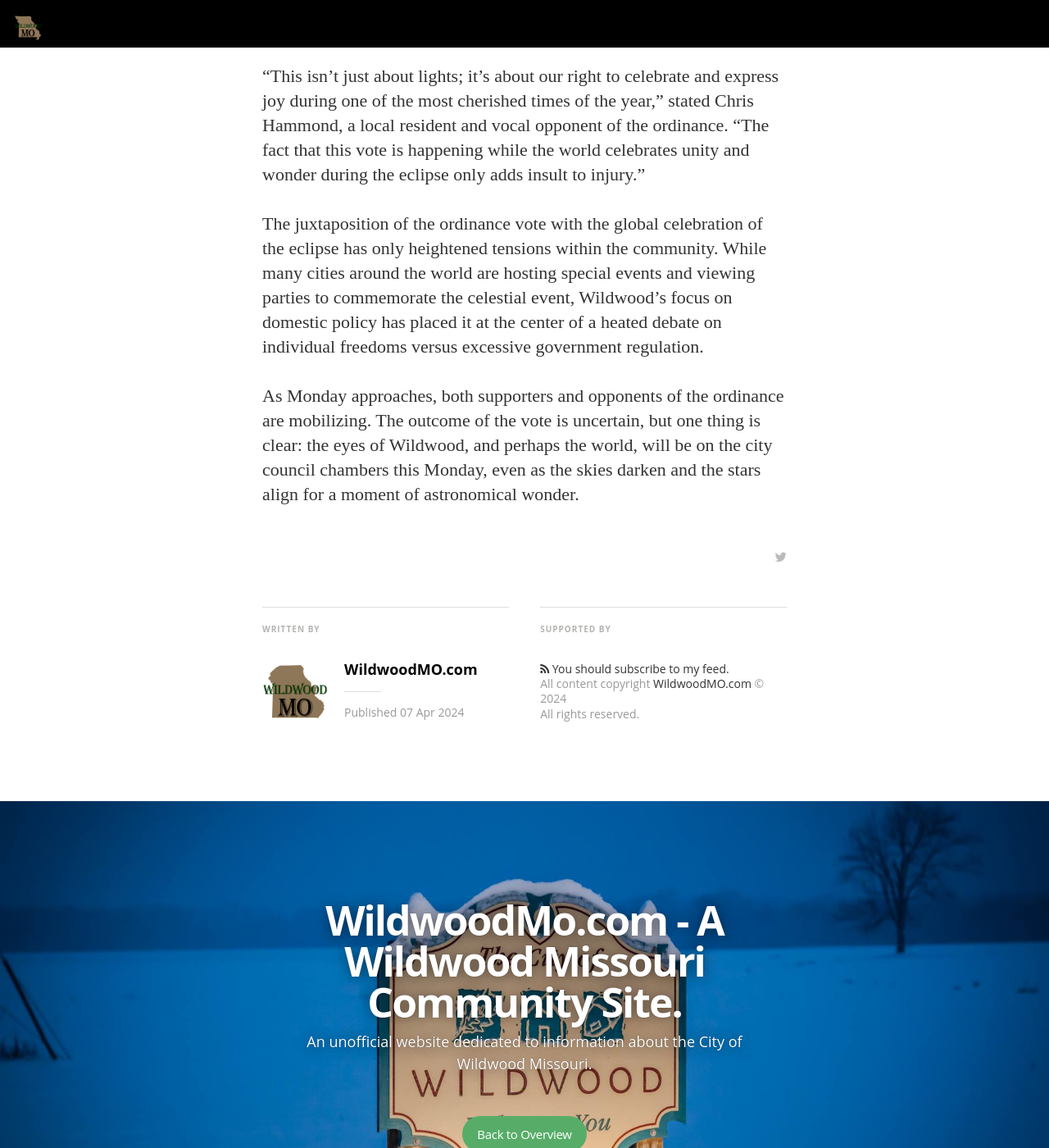
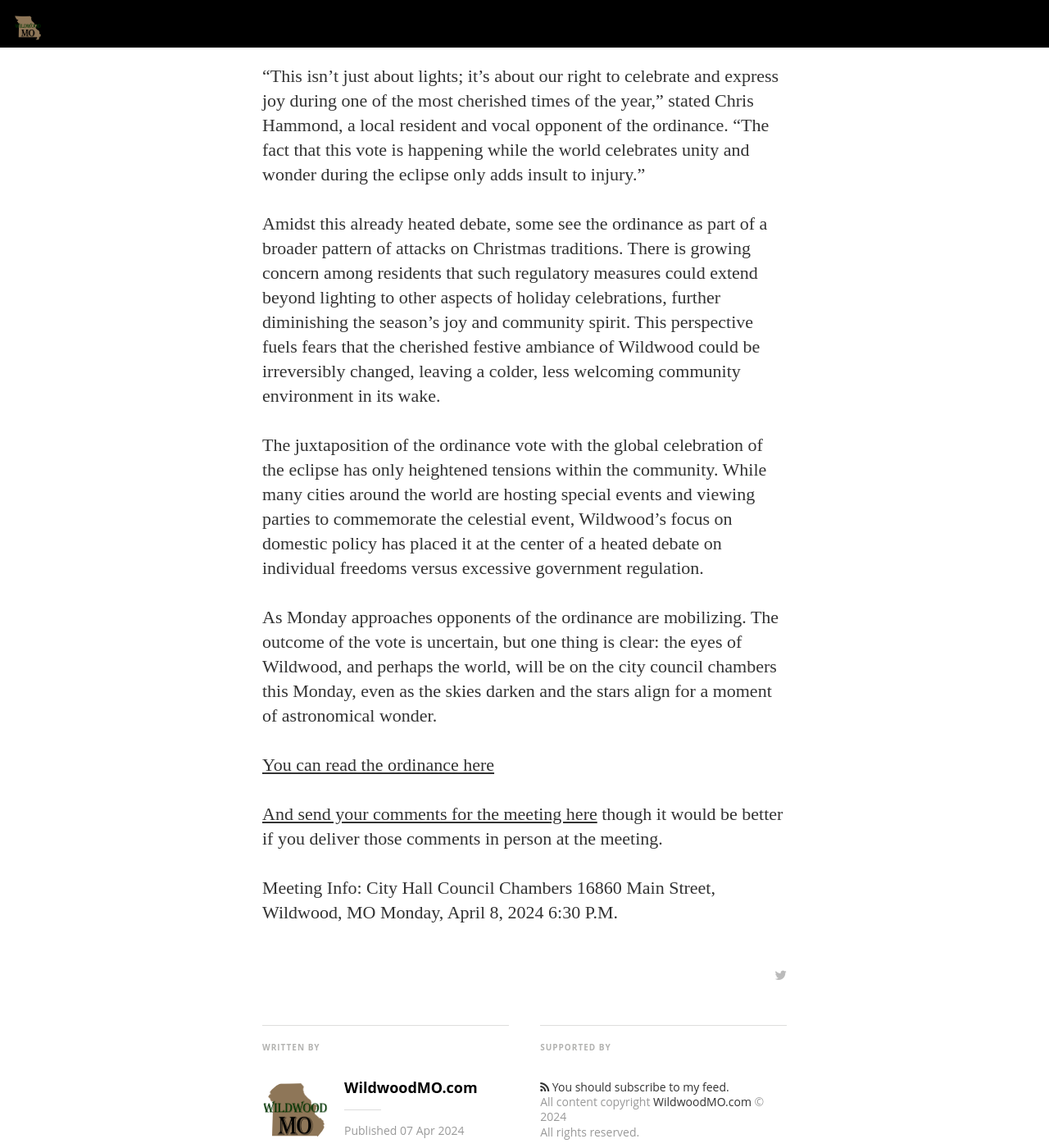
Before and after one commit to wildwoodmo/wildwoodmo.github.io, a Jekyll site: the page built from _posts/2024-04-06-wildwood-christmaslights.markdown, in a window 1280 px wide and 1400 px high, scrolled down 1342 px. Shown: the whole window at 82% size. Built offline with Jekyll 4.4.1, drawn with Linux system fonts in a browser that asks for light colours; nearby versions of some CDN libraries; some web fonts are replaced.

Commit message:
xmas lights

```diff
--- a/_posts/2024-04-06-wildwood-christmaslights.markdown
+++ b/_posts/2024-04-06-wildwood-christmaslights.markdown
@@ -12,6 +11,17 @@ The proposed ordinance seeks to impose strict limitations on the use of holiday
 
 "This isn't just about lights; it's about our right to celebrate and express joy during one of the most cherished times of the year," stated Chris Hammond, a local resident and vocal opponent of the ordinance. "The fact that this vote is happening while the world celebrates unity and wonder during the eclipse only adds insult to injury."
 
+Amidst this already heated debate, some see the ordinance as part of a broader pattern of attacks on Christmas traditions. There is growing concern among residents that such regulatory measures could extend beyond lighting to other aspects of holiday celebrations, further diminishing the season's joy and community spirit. This perspective fuels fears that the cherished festive ambiance of Wildwood could be irreversibly changed, leaving a colder, less welcoming community environment in its wake.
+
 The juxtaposition of the ordinance vote with the global celebration of the eclipse has only heightened tensions within the community. While many cities around the world are hosting special events and viewing parties to commemorate the celestial event, Wildwood's focus on domestic policy has placed it at the center of a heated debate on individual freedoms versus excessive government regulation.
 
-As Monday approaches, both supporters and opponents of the ordinance are mobilizing. The outcome of the vote is uncertain, but one thing is clear: the eyes of Wildwood, and perhaps the world, will be on the city council chambers this Monday, even as the skies darken and the stars align for a moment of astronomical wonder.
+As Monday approaches opponents of the ordinance are mobilizing. The outcome of the vote is uncertain, but one thing is clear: the eyes of Wildwood, and perhaps the world, will be on the city council chambers this Monday, even as the skies darken and the stars align for a moment of astronomical wonder.
+
+[You can read the ordinance here](https://www.cityofwildwood.com/AgendaCenter/ViewFile/Item/39092?fileID=46768&fbclid=IwAR05IvRqjzQ9hrDfD3chjPJ_zDUTkEWgaMMdV8Zgc-o9wKl_DR6oFMwVTQA_aem_AaG7xYZyqrNxGs5v-8FS24lvDe1qRllBaFUtmRe7zxM9PssCeL8el2f_85KBMUVIPMXn-vFrggRDNYoa_9-j70Fi)
+
+[And send your comments for the meeting here](https://www.cityofwildwood.com/FormCenter/Planning-Department-5/Meeting-Comment-Form-48?fbclid=IwAR0oiGBBjuIp0iwvzcc6yXyHjgRfHfLDXadn5DjibaeBLVG2z99kLoIbs00_aem_AaGaUdXK74xF-JVvVAt4OLGJN6fAe08OtElwgIG1y3kSQ17S-HH5mSBTdS8q4DUKN0zJy_3kQ6wXcv3yVAGmQHGb) though it would be better if you deliver those comments in person at the meeting.
+
+Meeting Info:
+City Hall Council Chambers
+16860 Main Street, Wildwood, MO
+Monday, April 8, 2024 6:30 P.M.
```
Also changed, not shown: other parts of _posts/2024-04-06-wildwood-christmaslights.markdown (+1 -2 lines), assets/article_images/chrismastlights.jpg (added).
